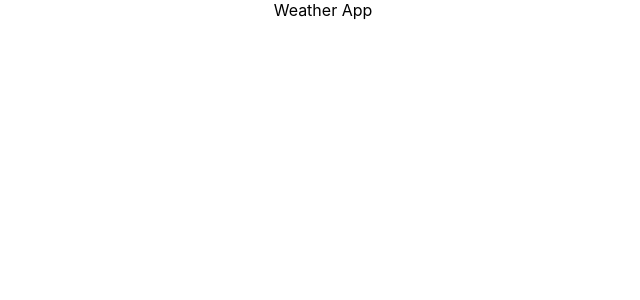
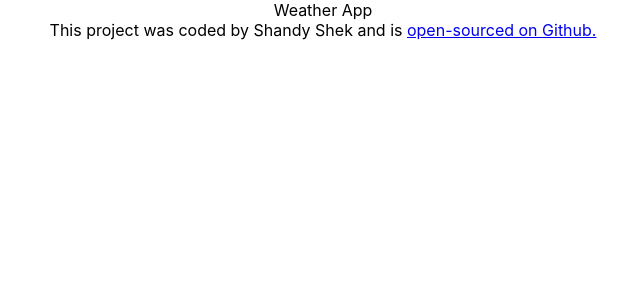
Before and after one commit to xshandy/weatherapp, a React (Create React App) app: page / in a window 1280 px wide. Shown: the top 300 px of the page, without its empty margins (317-957 px from the left). Built offline with nearby package versions, Linux system fonts and the light colour scheme.

Commit message:
i added git repository

```diff
--- a/src/App.js
+++ b/src/App.js
@@ -1,10 +1,13 @@
-import logo from './logo.svg';
+
 import './App.css';
 
 function App() {
   return (
     <div className="App">
      Weather App
+     <footer>
+      This project was coded by Shandy Shek and is <a href="https://github.com/xshandy/weatherapp" target="blank">open-sourced on Github.</a>
+     </footer>
     </div>
   );
 }
```
Also changed, not shown: src/logo.svg (deleted).
